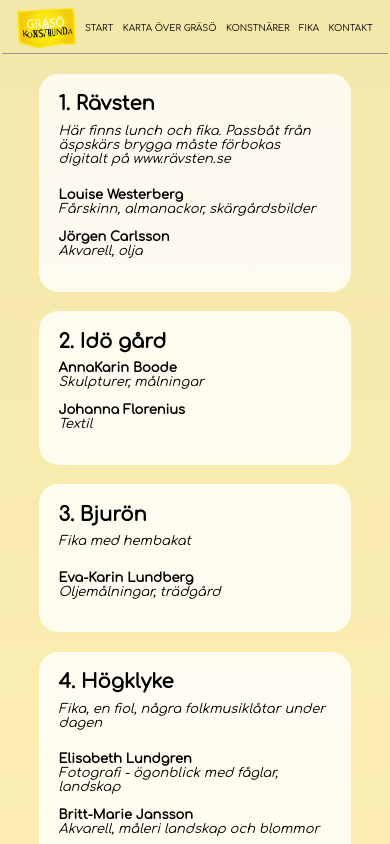
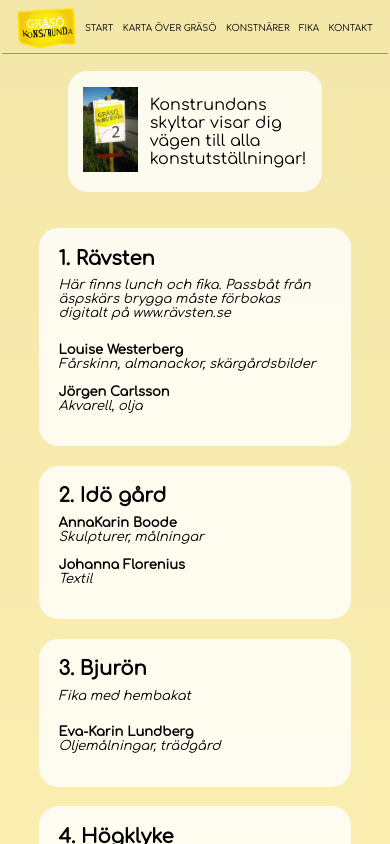
Before and after one commit to theo8theo8/grasokonstrunda, a Next.js app: page /konstnarer in a window 390 px wide. Shown: the top 844 px of the page. Built offline with nearby package versions, Linux system fonts and the light colour scheme.

Commit message:
Hitta med skyltar
Closes #1

```diff
--- a/pages/konstnarer.tsx
+++ b/pages/konstnarer.tsx
@@ -1,10 +1,29 @@
 import AllArtists from '@/components/allArtists'
 import Layout from '@/components/layout'
+import Image from 'next/image'
+import styles from '@/styles/Home.module.css'
 
 export default function Home() {
   return (
     <>
       <Layout title="Gräsö Konstrunda - Utställare">
+        <div className={styles.whereGo}>
+          <div className={styles.whereSkylt}>
+            <Image
+              src="/skylt.jpg"
+              alt="Skylt till utställningsplats"
+              quality={100}
+              width={500}
+              height={500}
+              sizes="100vw"
+              style={{
+                width: "100%",
+                height: "auto"
+              }}
+            />
+          </div>
+          <p className={styles.whereText}>Konstrundans <br/>skyltar visar dig <br/>vägen till alla<br/> konstutställningar!</p>
+        </div>
         <AllArtists />
       </Layout>
     </>
--- a/styles/Home.module.css
+++ b/styles/Home.module.css
@@ -219,7 +219,6 @@
 /* Artist page */
 
 .konstnarer {
-    margin-top: 3vh;
     width: 80vw;
     height: 132vh;
     display: flex;
@@ -248,6 +247,25 @@
     margin-bottom: 0.8vh;
 }
 
+.whereGo {
+    background-color: rgba(255, 255, 255, 0.8);
+    border-radius: 1vw;
+    padding: 1vw;
+    display: flex;
+    flex-direction: row;
+    margin-top: 2vh;
+    margin-bottom: 2vh;
+    align-items: center;
+}
+
+.whereSkylt {
+    width: 5vw;
+}
+
+.whereText {
+    margin-left: 1vw;
+}
+
 @media only screen and (max-width: 768px) {
     .konstnarer {
         width: 90vw;
@@ -255,7 +273,6 @@
         gap: 5vw;
         padding: 5vw;
         background-color: transparent;
-        margin-top: 0;
     }
     .placeBox {
         width: 80vw;
@@ -267,6 +284,16 @@
     }
     .marg h2 {
         margin-bottom: 1vh;
+    }
+    .whereGo {
+        border-radius: 5vw;
+        padding: 4vw;
+    }
+    .whereSkylt {
+        width: 14vw;
+    }
+    .whereText {
+        margin-left: 3vw;
     }
 }
 
@@ -300,7 +327,7 @@
 }
 
 .boxheader {
-    flex: 8;
+    flex: 10;
     margin-bottom: 1vw;
 }
 
```
Also changed, not shown: public/skylt.JPG (added).
